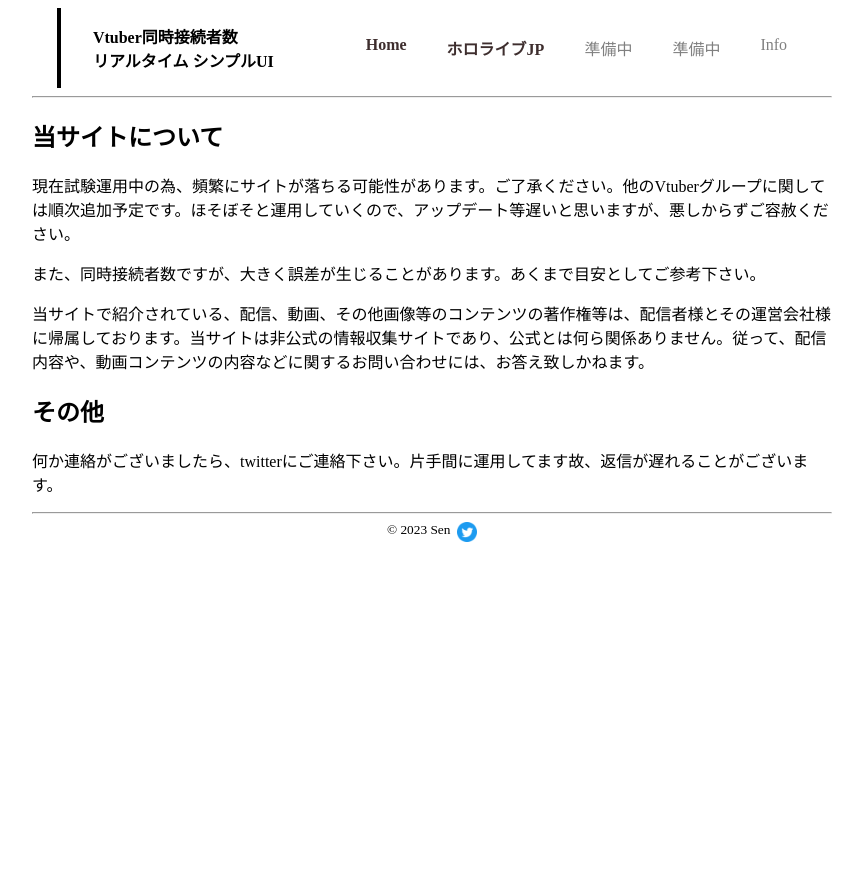
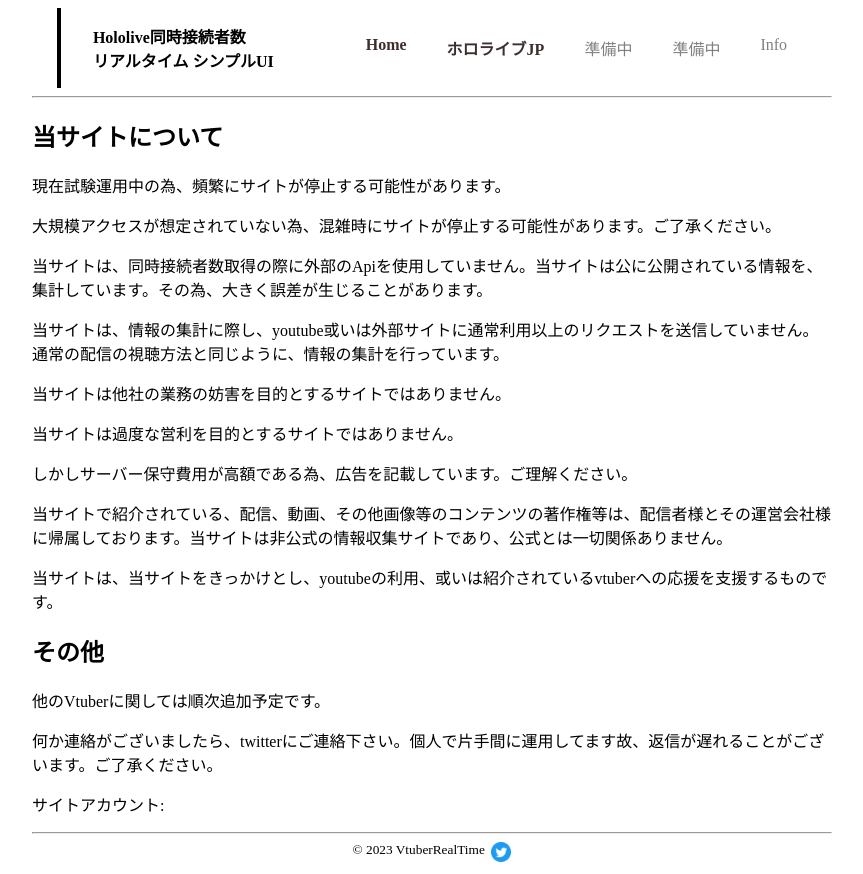
Before and after one commit to senbe0/YTpages, a Next.js app: page /info in a window 1280 px wide. Shown: the whole page, without its empty margins (208-1071 px from the left). Before the commit the page ends 800 px from the top, so only its background shows below. Built offline with nearby package versions, Linux system fonts and the light colour scheme.

Commit message:
modify info, components.

```diff
--- a/components/Copyright.js
+++ b/components/Copyright.js
@@ -5,7 +5,7 @@
 const Copyright = () => {
     return (
       <div className="copyright">
-        <small className="copyright-str">© 2023 Sen&nbsp;&nbsp;</small>
+        <small className="copyright-str">© 2023 VtuberRealTime&nbsp;&nbsp;</small>
         <Link href=""><Image src="/Twitter_icon.png" height="20" width="20"/></Link>
       </div>
     )
--- a/components/SiteTitle.js
+++ b/components/SiteTitle.js
@@ -4,7 +4,7 @@
     return (
       <div className="title">
         <strong>
-        Vtuber同時接続者数<br/>
+        Hololive同時接続者数<br/>
         リアルタイム シンプルUI
         </strong>
       </div>
--- a/pages/info.js
+++ b/pages/info.js
@@ -42,11 +42,19 @@
     return (
         <div>
             <h2>当サイトについて</h2>
-            <p>現在試験運用中の為、頻繁にサイトが落ちる可能性があります。ご了承ください。他のVtuberグループに関しては順次追加予定です。ほそぼそと運用していくので、アップデート等遅いと思いますが、悪しからずご容赦ください。</p>
-            <p>また、同時接続者数ですが、大きく誤差が生じることがあります。あくまで目安としてご参考下さい。</p>
-            <p>当サイトで紹介されている、配信、動画、その他画像等のコンテンツの著作権等は、配信者様とその運営会社様に帰属しております。当サイトは非公式の情報収集サイトであり、公式とは何ら関係ありません。従って、配信内容や、動画コンテンツの内容などに関するお問い合わせには、お答え致しかねます。</p>
+            <p>現在試験運用中の為、頻繁にサイトが停止する可能性があります。</p>
+            <p>大規模アクセスが想定されていない為、混雑時にサイトが停止する可能性があります。ご了承ください。</p>
+            <p>当サイトは、同時接続者数取得の際に外部のApiを使用していません。当サイトは公に公開されている情報を、集計しています。その為、大きく誤差が生じることがあります。</p>
+            <p>当サイトは、情報の集計に際し、youtube或いは外部サイトに通常利用以上のリクエストを送信していません。通常の配信の視聴方法と同じように、情報の集計を行っています。</p>
+            <p>当サイトは他社の業務の妨害を目的とするサイトではありません。</p>
+            <p>当サイトは過度な営利を目的とするサイトではありません。</p>
+            <p>しかしサーバー保守費用が高額である為、広告を記載しています。ご理解ください。</p>
+            <p>当サイトで紹介されている、配信、動画、その他画像等のコンテンツの著作権等は、配信者様とその運営会社様に帰属しております。当サイトは非公式の情報収集サイトであり、公式とは一切関係ありません。</p>
+            <p>当サイトは、当サイトをきっかけとし、youtubeの利用、或いは紹介されているvtuberへの応援を支援するものです。</p>
             <h2>その他</h2>
-            <p>何か連絡がございましたら、twitterにご連絡下さい。片手間に運用してます故、返信が遅れることがございます。</p>
+            <p>他のVtuberに関しては順次追加予定です。</p>
+            <p>何か連絡がございましたら、twitterにご連絡下さい。個人で片手間に運用してます故、返信が遅れることがございます。ご了承ください。</p>
+            <p>サイトアカウント:</p>
         </div>
     )
 }
```
